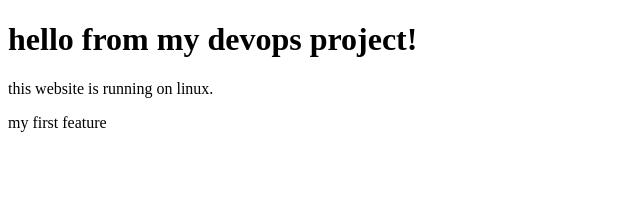
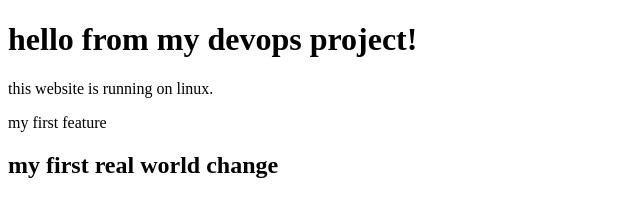
Before and after one commit to sivaachiver-arch/my-project, a plain HTML site: page index.html in a window 1280 px wide. Shown: the whole page, without its empty margins (0-640 px from the left). Drawn offline with Linux system fonts and the light colour scheme.

Commit message:
add real world change

```diff
--- a/index.html
+++ b/index.html
@@ -9,3 +9,4 @@
 </body>
 </html>
 <p>my first feature</p>
+<h2>my first real world change</h2>
```
